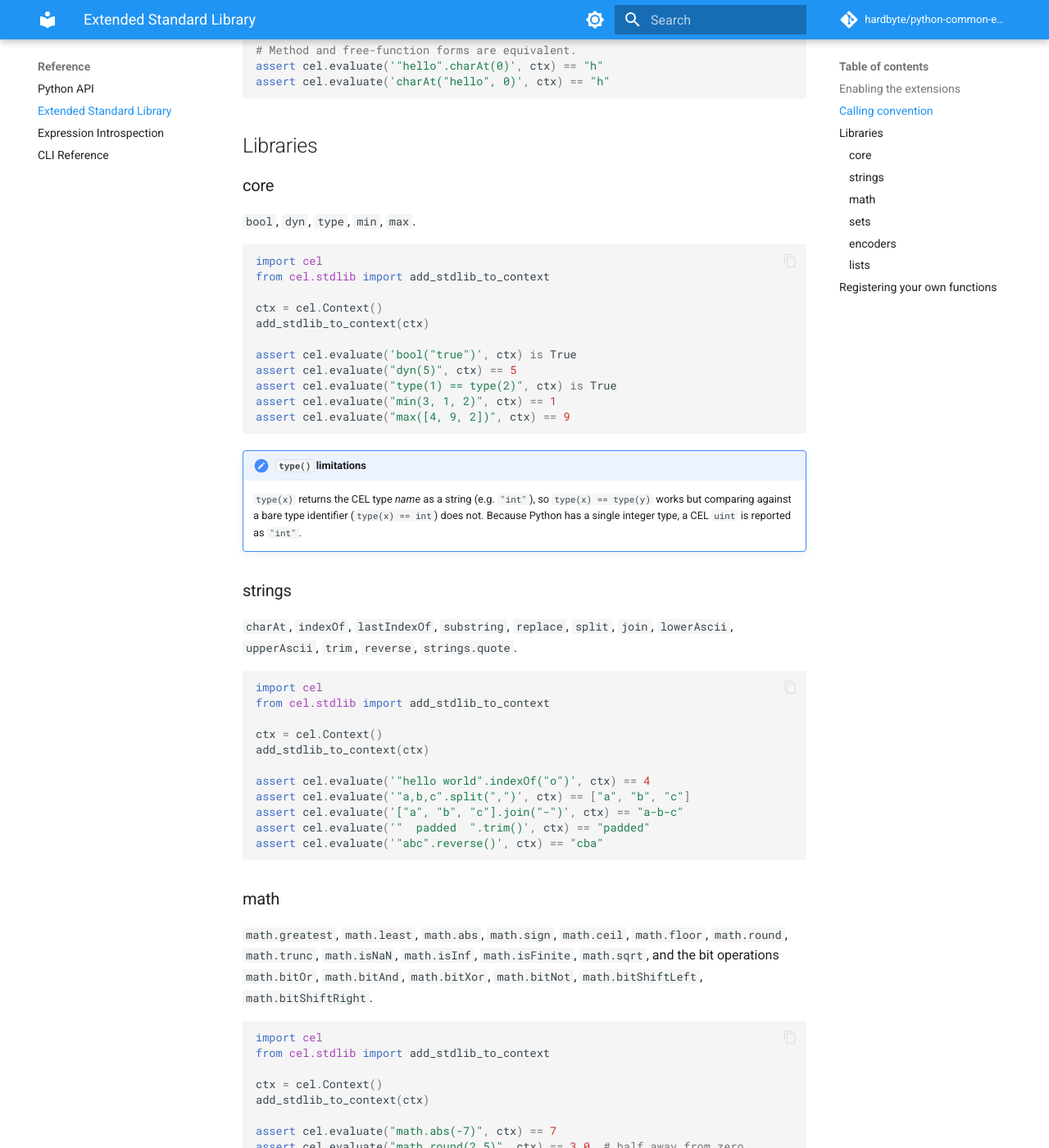
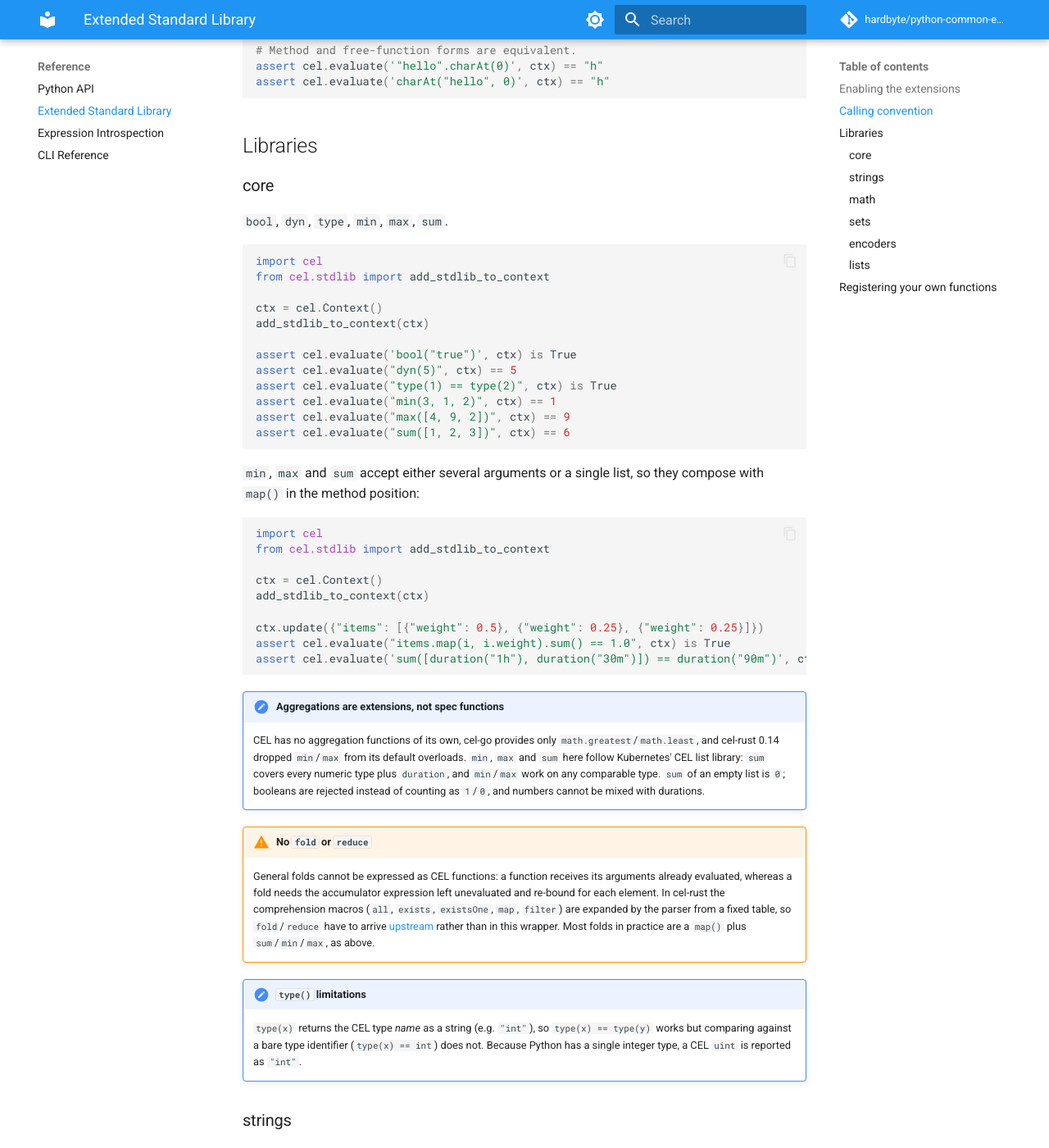
Before and after one commit to hardbyte/python-common-expression-language, an MkDocs documentation site: the page built from docs/reference/standard-library.md, in a window 1280 px wide and 1400 px high, scrolled down 1304 px. Shown: the whole window at 82% size. Built offline with MkDocs 1.6.1 and Material for MkDocs 9.7.7, drawn with Linux system fonts in a browser that asks for light colours; comment, search, counter and statistics services are not loaded.

Commit message:
Add sum() to the extended stdlib and document the fold/reduce gap
Closes the aggregation half of #14. `cel.stdlib`'s `core` library now provides
`sum` alongside `min`/`max`, following Kubernetes' CEL list library: all numeric
types plus `duration`, `sum([])` == 0, booleans rejected rather than counted as
1/0, and no mixing of numbers with durations. Both call forms work, so
`items.map(i, i.weight).sum()` reads the way the issue asked for.

`fold`/`reduce` cannot be implemented here. A CEL function receives evaluated
arguments, whereas a fold needs its accumulator expression left unevaluated and
re-bound per element, and cel 0.14's comprehension macros are expanded by the
parser from a fixed table (has/all/exists/existsOne/map/filter) that is not
extensible from outside the crate. That is now stated in the stdlib docstring
and the standard-library reference, with the upstream pointer.

Upstream direction checked while doing this: cel-rust 0.14.0 deliberately
dropped `min`/`max` from its default overloads, cel-go keeps only
`math.greatest`/`math.least`, and neither has `sum`, `fold` or `reduce` — so
aggregations belong in this wrapper's opt-in stdlib, while fold/reduce stay an
upstream feature request.

Also refreshed the upstream-watch trackers, which still cited cel 0.11: the
aggregation xfail is split into a fold/reduce tracker and a native-sum tracker,
and the remaining reasons now name 0.14.3 and say when the behaviour is CEL-spec
mandated rather than a gap.

````diff
--- a/docs/reference/standard-library.md
+++ b/docs/reference/standard-library.md
@@ -62,7 +62,7 @@ assert cel.evaluate('charAt("hello", 0)', ctx) == "h"
 
 ### core
 
-`bool`, `dyn`, `type`, `min`, `max`.
+`bool`, `dyn`, `type`, `min`, `max`, `sum`.
 
 ```python
 import cel
@@ -76,7 +76,41 @@ assert cel.evaluate("dyn(5)", ctx) == 5
 assert cel.evaluate("type(1) == type(2)", ctx) is True
 assert cel.evaluate("min(3, 1, 2)", ctx) == 1
 assert cel.evaluate("max([4, 9, 2])", ctx) == 9
+assert cel.evaluate("sum([1, 2, 3])", ctx) == 6
 ```
+
+`min`, `max` and `sum` accept either several arguments or a single list, so they
+compose with `map()` in the method position:
+
+```python
+import cel
+from cel.stdlib import add_stdlib_to_context
+
+ctx = cel.Context()
+add_stdlib_to_context(ctx)
+
+ctx.update({"items": [{"weight": 0.5}, {"weight": 0.25}, {"weight": 0.25}]})
+assert cel.evaluate("items.map(i, i.weight).sum() == 1.0", ctx) is True
+assert cel.evaluate('sum([duration("1h"), duration("30m")]) == duration("90m")', ctx) is True
+```
+
+!!! note "Aggregations are extensions, not spec functions"
+    CEL has no aggregation functions of its own, cel-go provides only
+    `math.greatest`/`math.least`, and cel-rust 0.14 dropped `min`/`max` from its
+    default overloads. `min`, `max` and `sum` here follow Kubernetes' CEL list
+    library: `sum` covers every numeric type plus `duration`, and `min`/`max`
+    work on any comparable type. `sum` of an empty list is `0`; booleans are
+    rejected instead of counting as `1`/`0`, and numbers cannot be mixed with
+    durations.
+
+!!! warning "No `fold` or `reduce`"
+    General folds cannot be expressed as CEL functions: a function receives its
+    arguments already evaluated, whereas a fold needs the accumulator expression
+    left unevaluated and re-bound for each element. In cel-rust the comprehension
+    macros (`all`, `exists`, `existsOne`, `map`, `filter`) are expanded by the
+    parser from a fixed table, so `fold`/`reduce` have to arrive
+    [upstream](https://github.com/cel-rust/cel-rust) rather than in this wrapper.
+    Most folds in practice are a `map()` plus `sum`/`min`/`max`, as above.
 
 !!! note "`type()` limitations"
     `type(x)` returns the CEL type *name* as a string (e.g. `"int"`), so
````
Also changed, not shown: CHANGELOG.md (+29 -0 lines), 4 other files.
